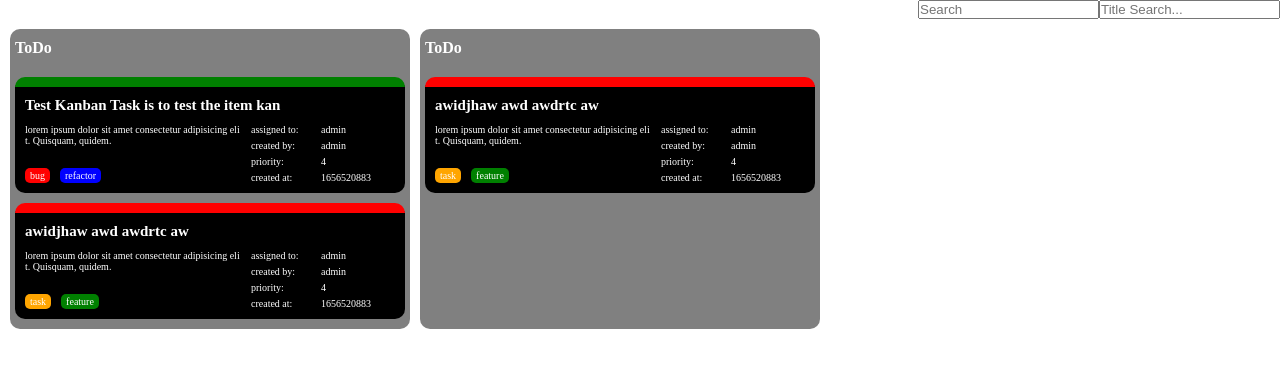
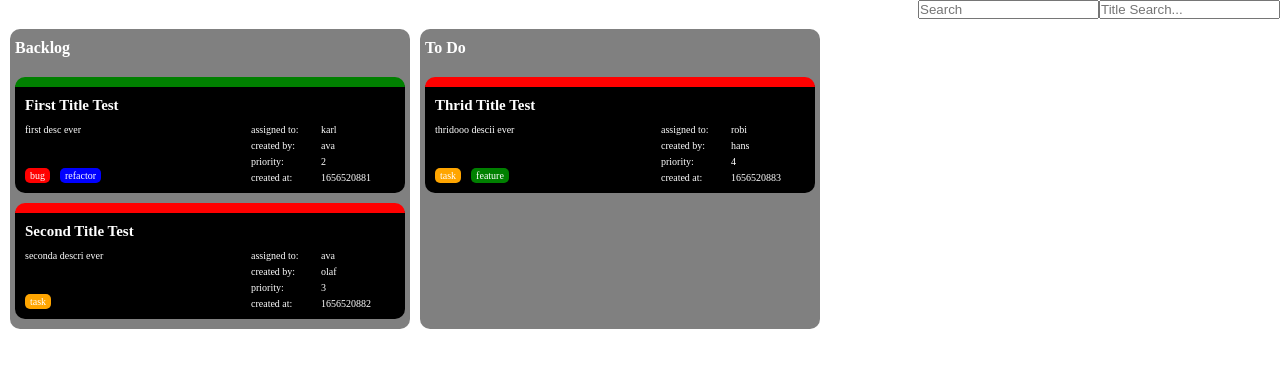
Before and after one commit to AvaPLaIN/kanban-board, a React (Vite) app: page / in a window 1280 px wide. Shown: the top 368 px of the page. Built offline with nearby package versions, Linux system fonts and the light colour scheme.

Commit message:
add general filter

```diff
--- a/src/App.tsx
+++ b/src/App.tsx
@@ -8,6 +8,8 @@ function App() {
 
   return (
     <div>
+      {filter.generalFilter}
+      {filter.titleFilter}
       <Filter />
       <TaskAreaList {...kanbanConfig} />
     </div>
--- a/src/components/filter/Filter.tsx
+++ b/src/components/filter/Filter.tsx
@@ -7,14 +7,19 @@ const Filter = () => {
   return (
     <FilterContainer>
       <div className="general-search">
-        <input type="text" placeholder="Search" />
+        <input
+          type="text"
+          placeholder="Search"
+          value={filter.generalFilter}
+          onChange={(e) => filter.setGeneralFilter(e.target.value)}
+        />
       </div>
       <div className="title-search">
         <input
           type="text"
           placeholder="Title Search..."
-          value={filter.query}
-          onChange={(e) => filter.setQuery(e.target.value)}
+          value={filter.titleFilter}
+          onChange={(e) => filter.setTitleFilter(e.target.value)}
         />
       </div>
       <div className="assigned-search"></div>
--- a/src/components/task-area/TaskArea.tsx
+++ b/src/components/task-area/TaskArea.tsx
@@ -1,13 +1,23 @@
+import { useEffect, useState } from "react";
 import useFilter from "../../context/useFilter";
+import filterByAll from "../../utils/filter-by-all";
 import filterByTitle from "../../utils/filter-by-title";
 import TaskItem from "../task-item";
+import { ITaskItem } from "../task-item/TaskItem.types";
 import { TaskAreaContainer } from "./TaskArea.styles";
 import { ITaskArea } from "./TaskArea.types";
 
 const TaskArea = (props: ITaskArea) => {
   const { id, title, items } = props;
+  const [filteredItems, setFilteredItems] = useState<ITaskItem[]>([]);
 
   const filter = useFilter();
+
+  useEffect(() => {
+    let newFilteredItems = filterByTitle(filter.titleFilter, items);
+    newFilteredItems = filterByAll(filter.generalFilter, newFilteredItems);
+    setFilteredItems(newFilteredItems);
+  }, [filter, items]);
 
   return (
     <TaskAreaContainer>
@@ -15,7 +25,7 @@ const TaskArea = (props: ITaskArea) => {
         <h2 className="area-title">{title}</h2>
       </div>
       <div className="items">
-        {filterByTitle(filter.query, items).map((item) => (
+        {filteredItems.map((item) => (
           <TaskItem key={item.id} {...item} />
         ))}
       </div>
--- a/src/context/useFilter.ts
+++ b/src/context/useFilter.ts
@@ -1,15 +1,22 @@
 import create from "zustand";
 
 type Filter = {
-  query: string;
-  setQuery: (query: string) => void;
-  resetQuery: () => void;
+  titleFilter: string;
+  setTitleFilter: (titleFilter: string) => void;
+  resetTitleFilter: () => void;
+  generalFilter: string;
+  setGeneralFilter: (generalFilter: string) => void;
+  resetGeneralFilter: () => void;
 };
 
 const useFilter = create<Filter>((set) => ({
-  query: "",
-  setQuery: (query) => set((state) => ({ ...state, query })),
-  resetQuery: () => set((state) => ({ ...state, query: "" })),
+  titleFilter: "",
+  setTitleFilter: (titleFilter) => set((state) => ({ ...state, titleFilter })),
+  resetTitleFilter: () => set((state) => ({ ...state, titleFilter: "" })),
+  generalFilter: "",
+  setGeneralFilter: (generalFilter) =>
+    set((state) => ({ ...state, generalFilter })),
+  resetGeneralFilter: () => set((state) => ({ ...state, generalFilter: "" })),
 }));
 
 export default useFilter;
--- a/src/data/kanbanBoard.ts
+++ b/src/data/kanbanBoard.ts
@@ -2,46 +2,43 @@ export const kanbanConfig = {
   areas: [
     {
       id: "123",
-      title: "ToDo",
+      title: "Backlog",
       items: [
         {
           id: "kanbanBoard1",
-          createdAt: "1656520883",
-          createdBy: "admin",
-          assignedTo: "admin",
-          title: "Test Kanban Task is to test the item kan",
-          description:
-            "lorem ipsum dolor sit amet consectetur adipisicing elit. Quisquam, quidem.",
-          priority: 4,
+          createdAt: "1656520881",
+          createdBy: "ava",
+          assignedTo: "karl",
+          title: "First Title Test",
+          description: "first desc ever",
+          priority: 2,
           status: "todo",
           tags: ["bug", "refactor"],
         },
         {
           id: "kanbanBoard2",
-          createdAt: "1656520883",
-          createdBy: "admin",
-          assignedTo: "admin",
-          title: "awidjhaw awd awdrtc aw",
-          description:
-            "lorem ipsum dolor sit amet consectetur adipisicing elit. Quisquam, quidem.",
-          priority: 4,
+          createdAt: "1656520882",
+          createdBy: "olaf",
+          assignedTo: "ava",
+          title: "Second Title Test",
+          description: "seconda descri ever",
+          priority: 3,
           status: "done",
-          tags: ["task", "feature"],
+          tags: ["task"],
         },
       ],
     },
     {
       id: "1234",
-      title: "ToDo",
+      title: "To Do",
       items: [
         {
-          id: "kanbanBoard2",
+          id: "kanbanBoard3",
           createdAt: "1656520883",
-          createdBy: "admin",
-          assignedTo: "admin",
-          title: "awidjhaw awd awdrtc aw",
-          description:
-            "lorem ipsum dolor sit amet consectetur adipisicing elit. Quisquam, quidem.",
+          createdBy: "hans",
+          assignedTo: "robi",
+          title: "Thrid Title Test",
+          description: "thridooo descii ever",
           priority: 4,
           status: "done",
           tags: ["task", "feature"],
--- /dev/null
+++ b/src/utils/filter-by-all.ts
@@ -0,0 +1,13 @@
+import { ITaskItem } from "../components/task-item/TaskItem.types";
+
+const filterByAll = (query: string, items: ITaskItem[]) => {
+  if (!query) return items;
+
+  return items.filter((item) =>
+    Object.values(item).some((value) =>
+      value.toString().toLowerCase().includes(query.toLowerCase())
+    )
+  );
+};
+
+export default filterByAll;
```
